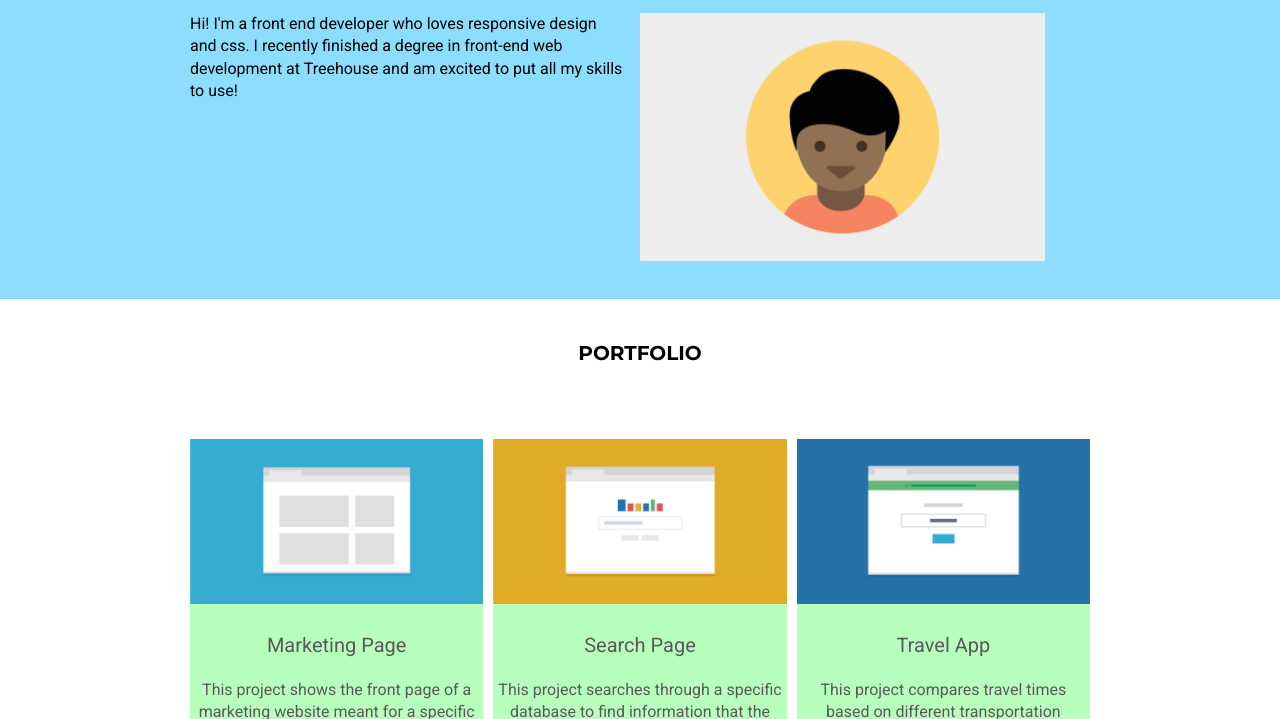
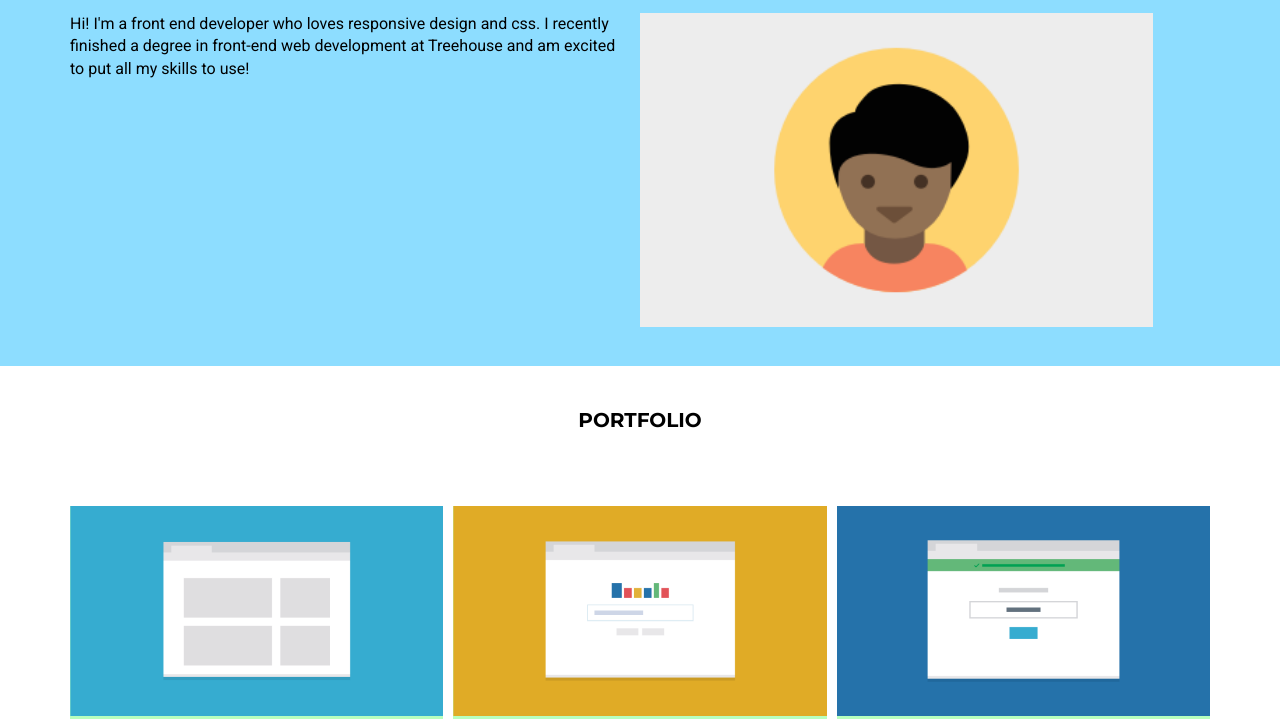
Before and after one commit to The-Juan-AndOnly/Mobile-Responsive-Portfolio, a plain HTML site: page index.html in a window 1280 px wide. Shown: the part 122-841 px from the top of the page. Drawn offline with Linux system fonts and the light colour scheme.

Commit message:
Increased container max width

```diff
--- a/css/styles.css
+++ b/css/styles.css
@@ -26,7 +26,7 @@ img {
 
 .container {
   width: 90%;
-  max-width: 900px;
+  max-width: 1140px;
   margin: 0 auto;
 }
 
```
